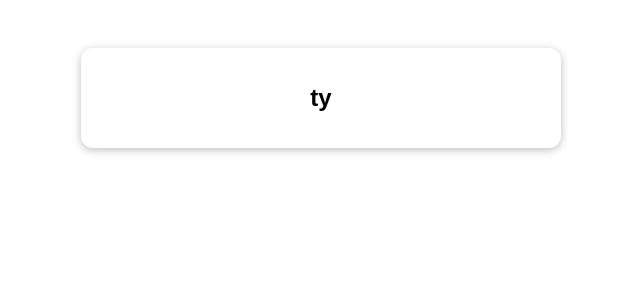
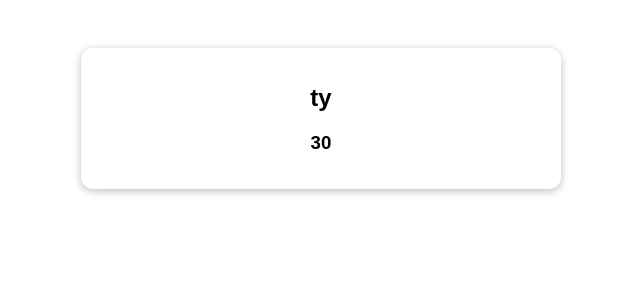
Before and after one commit to babyazalea/vue-composition-api, a Vue app: page / in a window 1280 px wide. Shown: the top 300 px of the page, without its empty margins (319-959 px from the left). Built offline with nearby package versions, Linux system fonts and the light colour scheme; the HTML template or start-up script is replaced by a standard one.

Commit message:
other data management, it's reactive

```diff
--- a/src/App.vue
+++ b/src/App.vue
@@ -1,21 +1,31 @@
 <template>
   <section class="container">
-    <h2>{{ userName }}</h2>
+    <h2>{{ user.name }}</h2>
+    <h3>{{ user.age }}</h3>
   </section>
 </template>
 
 <script>
-import { ref } from 'vue';
+// import { ref } from 'vue';
+import { reactive } from 'vue';
 
 export default {
   setup() {
-    const uName = ref('babyazalea');
+    // const uName = ref('babyazalea');
+    // const uAge = ref(30);
+    const user = reactive({
+      name: 'babyazalea',
+      age: 31
+    });
 
     setTimeout(function() {
-      uName.value = 'ty';
+      // uName.value = 'ty';
+      // uAge.value = 33;
+      user.name = 'ty';
+      user.age = 30;
     }, 2000);
 
-    return { userName: uName };
+    return { user: user };
   }
   // data() {
   //   return {
```
